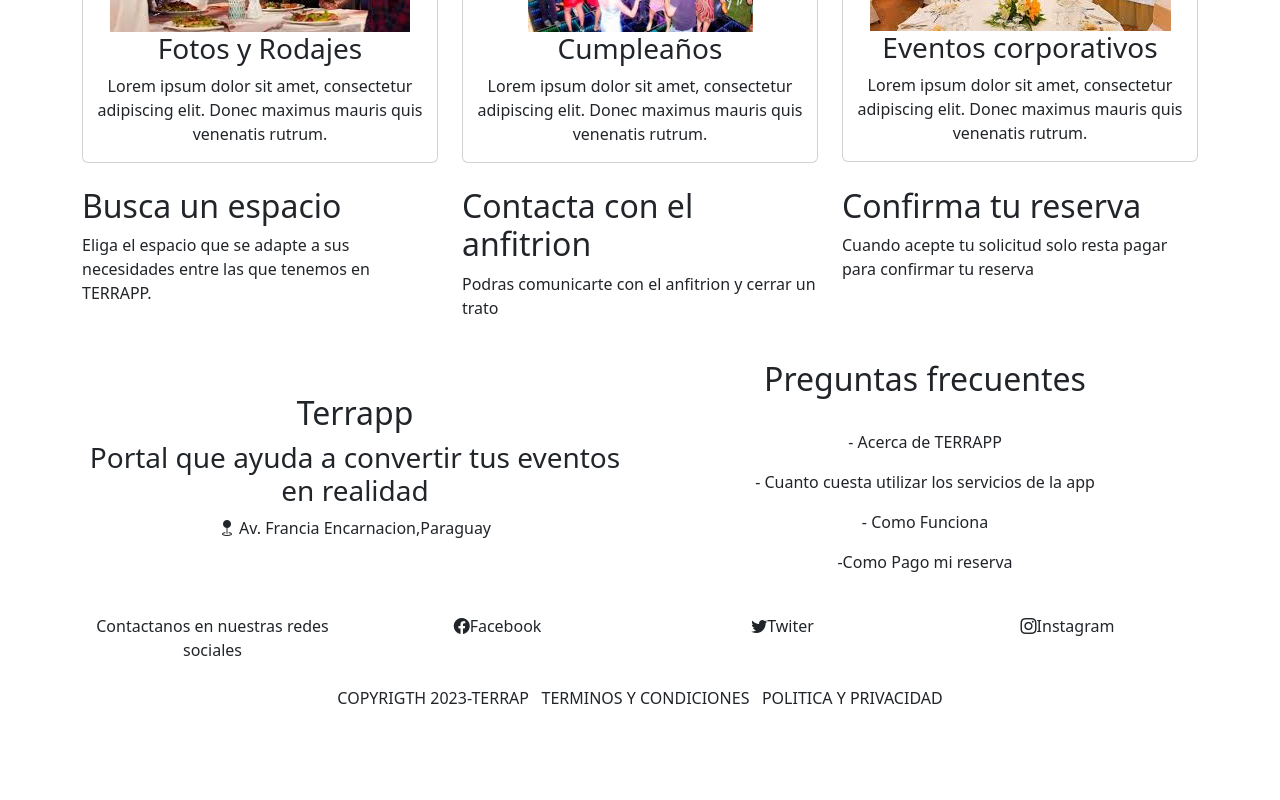
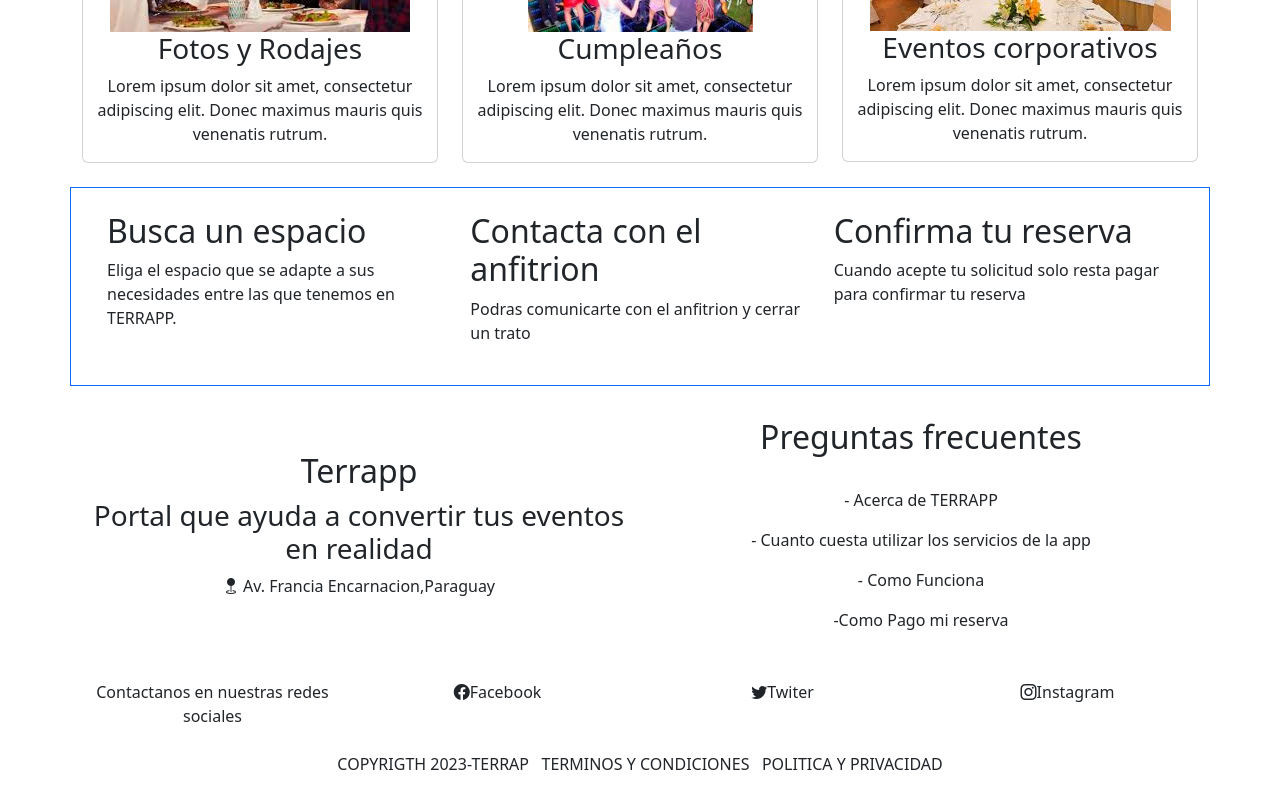
Before and after one commit to orlandoca/TERRAP2, a React (Vite) app in the folder client/: page / in a window 1280 px wide. Shown: the part 439-1239 px from the top of the page. Before the commit the page ends 1173 px from the top, so only its background shows below. Built offline with nearby package versions, Linux system fonts and the light colour scheme.

Commit message:
fix: eliminacion de codigos innecesarios

```diff
--- a/client/src/components/BookingComp.jsx
+++ b/client/src/components/BookingComp.jsx
@@ -7,7 +7,6 @@
   const [bookings, setBookings] = useState([]);
   const [searchText, setSearchText] = useState("");
   const [filterType, setFilterType] = useState("name");
-  const [filterTypeBuild, setFilterTypeBuild] = useState("name_building");
 
   const [filterDate, setFilterDate] = useState("");
 
@@ -28,7 +27,7 @@
   const filteredBookings = bookings.filter((booking) => {
     if (filterType === "name") {
       return booking.user.name.toLowerCase().includes(searchText.toLowerCase());
-    } else if (filterTypeBuild === "name_building") {
+    } else if (filterType === "name_building") {
       return booking.name_building
         .toLowerCase()
         .includes(searchText.toLowerCase());
@@ -41,13 +40,11 @@
   const handleFilterTypeChange = (e) => {
     setFilterType(e.target.value);
     setSearchText("");
-    // setFilterDate("");
+    setFilterDate("");
   };
 
   const handleFilterInputChange = (e) => {
     setSearchText(e.target.value);
-  };
-  const handleFilterDateChange = (e) => {
     setFilterDate(e.target.value);
   };
 
@@ -74,7 +71,7 @@
           <input
             type="text"
             value={filterDate}
-            onChange={handleFilterDateChange}
+            onChange={handleFilterInputChange}
             placeholder="Buscar por fecha de alquiler"
           />
         )}
--- a/client/src/components/Landing.jsx
+++ b/client/src/components/Landing.jsx
@@ -94,7 +94,7 @@
           </div>
         </div>
         &nbsp;
-        <div className="row">
+        <div className="row border border-primary p-4">
           <div className="col justify-content-center">
             <h2> Busca un espacio</h2>
             <p>
@@ -116,7 +116,7 @@
           </div>
         </div>
         <br />
-        <div className="row align-items-center">
+        <div className="row align-items-center p-2">
           <div className="col text-center justify-content-center">
             <h2> Terrapp</h2>
             <h3> Portal que ayuda a convertir tus eventos en realidad </h3>
```
